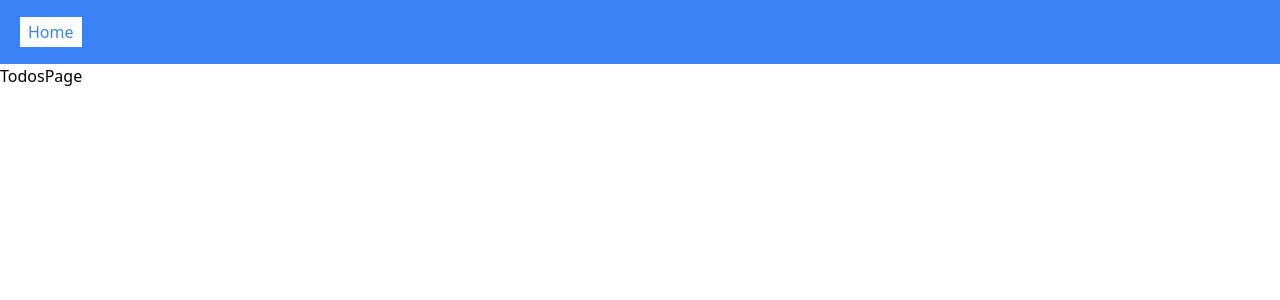
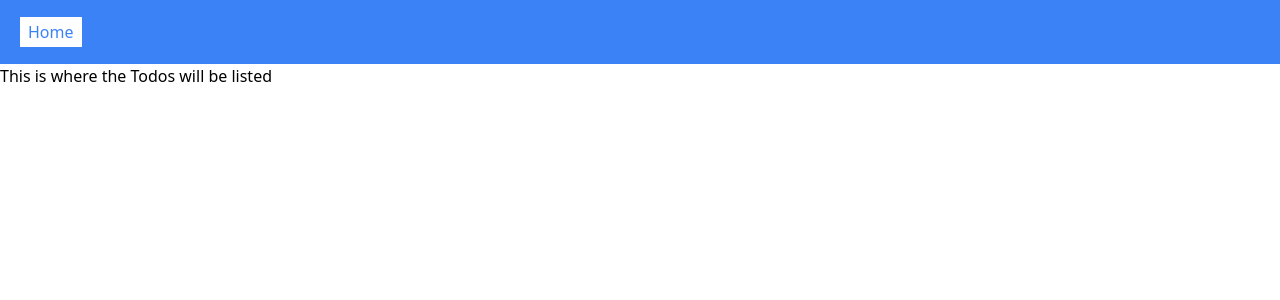
Before and after one commit to RuanPabloPionte/dum-todos, a Next.js app: page /todos in a window 1280 px wide. Shown: the top 300 px of the page. Built offline with nearby package versions, Linux system fonts and the light colour scheme.

Commit message:
creation of the todos's type

```diff
--- a/app/todos/page.tsx
+++ b/app/todos/page.tsx
@@ -1,7 +1,11 @@
 import React from "react";
 
 const TodosPage = () => {
-  return <div>TodosPage</div>;
+  return (
+    <div>
+      <h1>This is where the Todos will be listed</h1>
+    </div>
+  );
 };
 
 export default TodosPage;
--- /dev/null
+++ b/typing.d.ts
@@ -0,0 +1,6 @@
+export type Todo = {
+  userId: number;
+  id: number;
+  title: string;
+  complete: boolean;
+};
```
